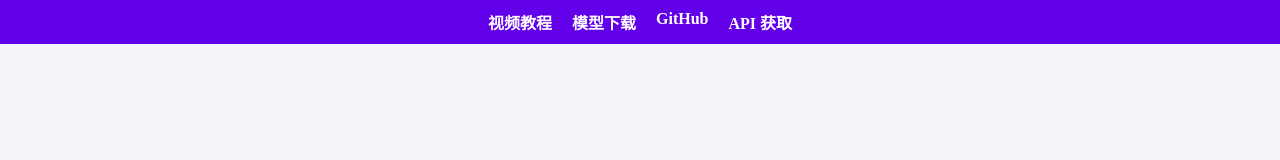
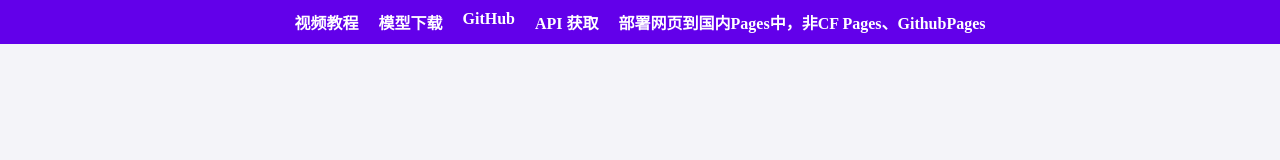
Before and after one commit to aikeyword/qwen-coder-artifacts, a plain HTML site: page index.html in a window 1280 px wide. Drawn offline with Linux system fonts and the light colour scheme.

Commit message:
Update index.html

```diff
--- a/index.html
+++ b/index.html
@@ -49,6 +49,7 @@
         <a href="https://qwenlm.github.io/zh/blog/qwen2.5-coder-family/">模型下载</a>
         <a href="https://github.com/aigem/videos" target="_blank">GitHub</a>
         <a href="https://www.bilibili.com/video/BV1KcDwYUEC6/">API 获取</a>
+        <a href="https://www.bilibili.com/video/BV1QEmrYZEtt/">部署网页到国内Pages中，非CF Pages、GithubPages</a>
     </nav>
 
     <!-- Gradio App Container -->
```
